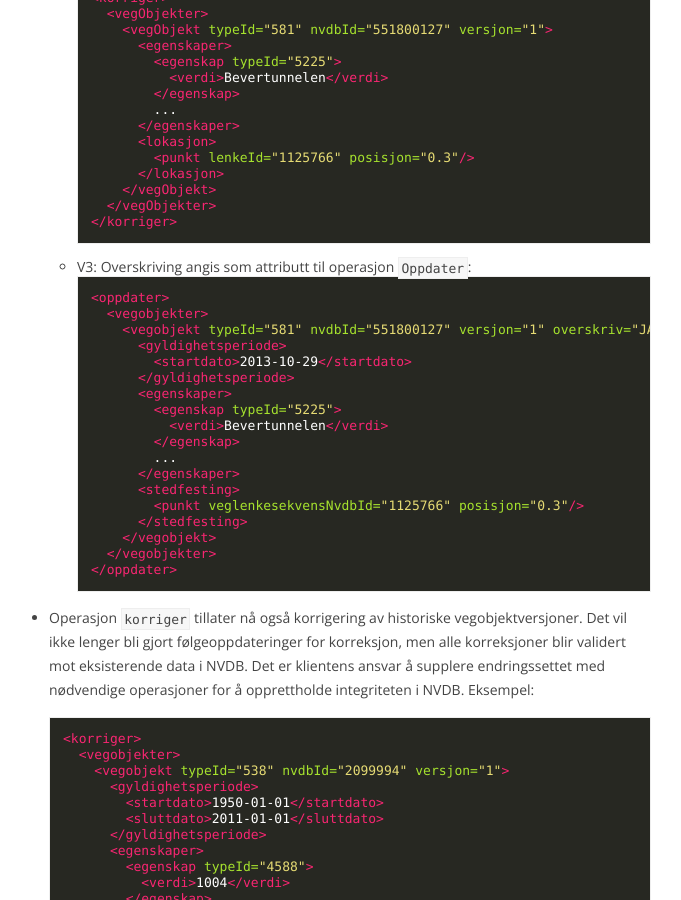
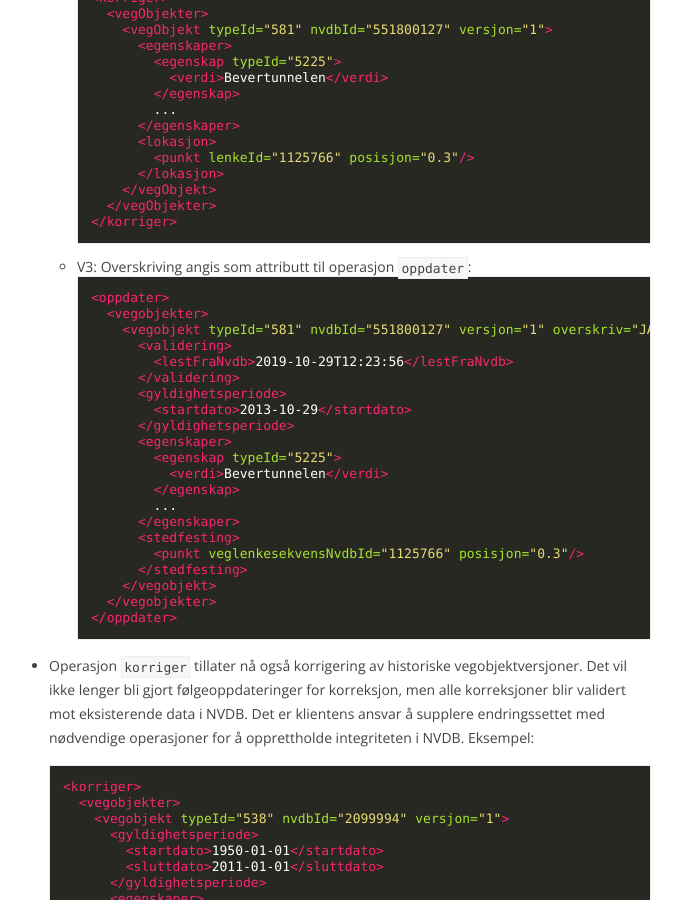
Before and after one commit to nvdb-vegdata/apiskrivdokumentasjon, a Jekyll site: the page built from apiskrivv3.md, in a window 1280 px wide and 900 px high, scrolled down 2582 px. Shown: the whole window, without its empty margins (444-1125 px from the left). Built offline with Jekyll 4.4.1, drawn with Linux system fonts in a browser that asks for light colours; our own code applies the rules of GitHub Pages for plain Markdown files.

Commit message:
Updated oppdater/overskriv with "lestFraNvdb"

````diff
--- a/apiskrivv3.md
+++ b/apiskrivv3.md
@@ -108,11 +108,14 @@ etter uthenting av vegobjekter fra NVDB API Les og angis slik i endringssett:
       </vegObjekter>
     </korriger>
     ```
-  * V3: Overskriving angis som attributt til operasjon `Oppdater`:
+  * V3: Overskriving angis som attributt til operasjon `oppdater`:
     ```xml
     <oppdater>
       <vegobjekter>
         <vegobjekt typeId="581" nvdbId="551800127" versjon="1" overskriv="JA">
+          <validering>
+            <lestFraNvdb>2019-10-29T12:23:56</lestFraNvdb>
+          </validering>
           <gyldighetsperiode>
             <startdato>2013-10-29</startdato>
           </gyldighetsperiode>
````
